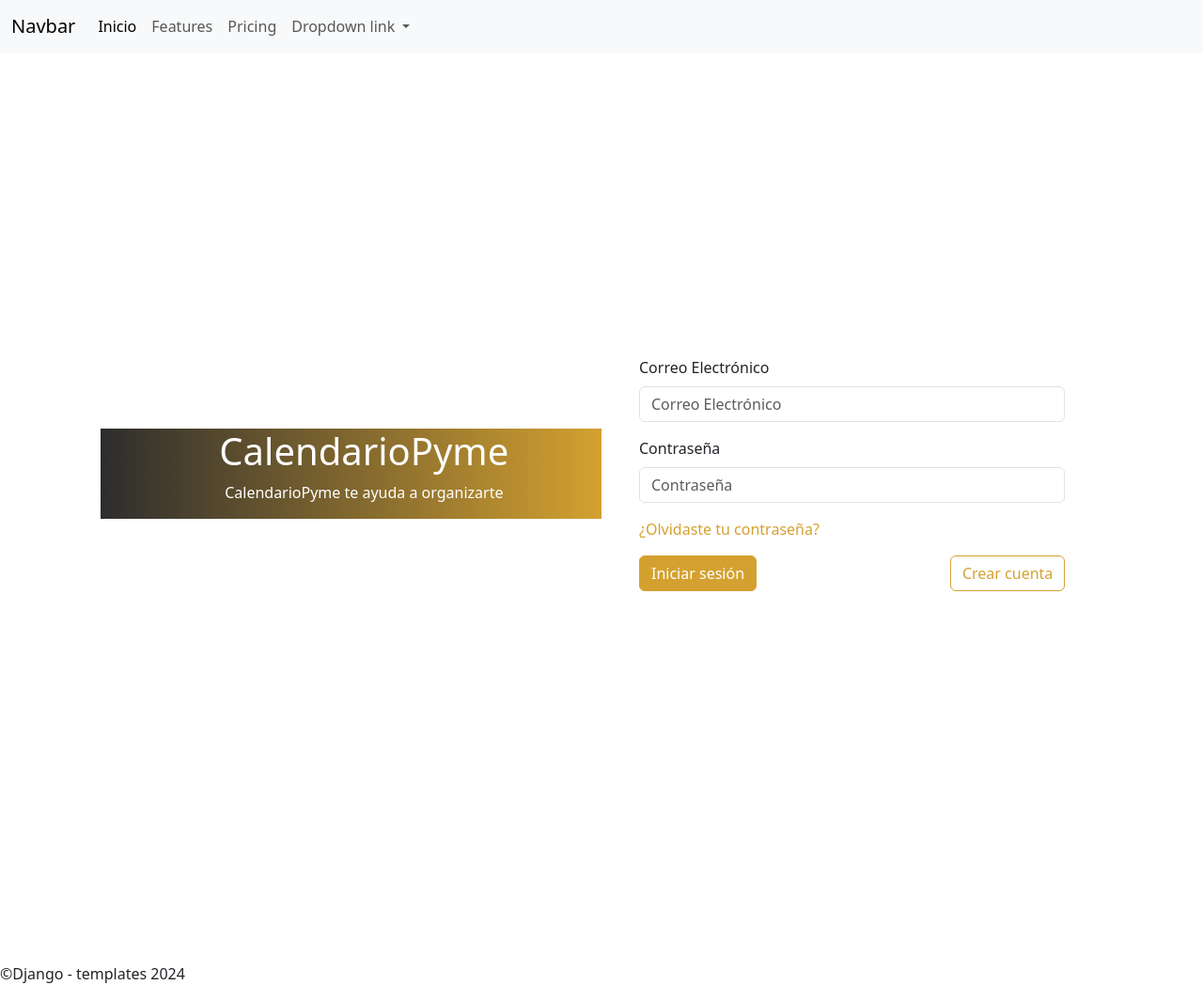
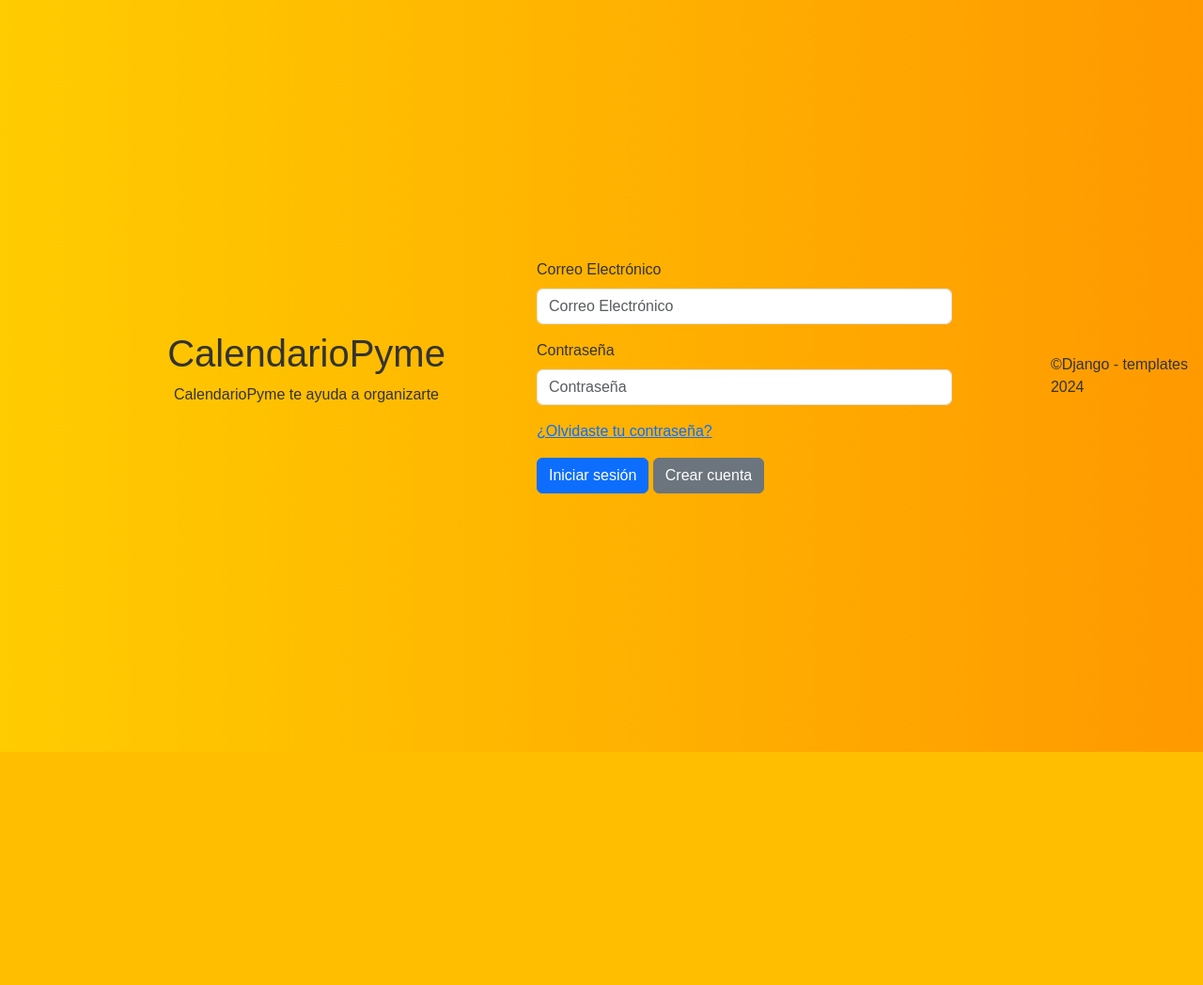
Before and after one commit to GabrielDelPino/calendariopymes, a Django app: template login/templates/login/index.html in a window 1280 px wide. Shown: the whole page at 94% size. After the commit the page ends 800 px from the top, so only its background shows below. Run offline with Django 5.2, Linux system fonts and the light colour scheme; the template is opened without the code that fills it, so the values that code supplies are empty; some libraries are stand-ins or nearby versions.

Commit message:
codigo modificado inicio de sesion creado

```diff
--- a/login/urls.py
+++ b/login/urls.py
@@ -1,8 +1,9 @@
+# login/urls.py
+
 from django.urls import path
 from . import views
 
-
-app_name = "login"
 urlpatterns = [
-    path('', views.index,name="index"),
+    path('login/', views.login_view, name='login'),  # Ruta para la vista de inicio de sesión
+    path('home/', views.home, name='home'),  # Ruta para la página de inicio
 ]
--- a/projecto/urls.py
+++ b/projecto/urls.py
@@ -14,10 +14,12 @@ Including another URLconf
     1. Import the include() function: from django.urls import include, path
     2. Add a URL to urlpatterns:  path('blog/', include('blog.urls'))
 """
+# projecto/urls.py
+
 from django.contrib import admin
 from django.urls import path, include
 
 urlpatterns = [
     path('admin/', admin.site.urls),
-    path('', include("login.urls")),
+    path('', include("login.urls")),  # Incluir las rutas de la aplicación de inicio de sesión
 ]
--- a/static/css/styles.css
+++ b/static/css/styles.css
@@ -1,59 +1,54 @@
-/* styles.css */
-
-.container {
+/* static/css/styles.css */
+body {
+    font-family: Arial, sans-serif;
+    background: linear-gradient(to right, #ffcc00, #ff9900);
+    color: #333;
     display: flex;
     justify-content: center;
     align-items: center;
-    height: 80vh;
-    box-shadow: 0 5px 15px rgba(0, 0, 0, 0.1);
-    margin-top: 40px;
+    height: 100vh;
+    margin: 0;
 }
 
-.left-section {
-    background: linear-gradient(to right, #2d2d2d, #d4a130);
-    color: white;
-    display: flex;
-    flex-direction: column;
-    justify-content: center;
-    padding-left: 40px;
+.container-form {
+    background: white;
+    padding: 20px;
+    border-radius: 8px;
+    box-shadow: 0 4px 10px rgba(0, 0, 0, 0.1);
+    width: 400px; /* Ajusta el ancho según sea necesario */
+    text-align: center;
 }
 
-.left-section h1 {
-    font-size: 2.5rem;
+.input-group {
+    margin: 15px 0;
 }
 
-.right-section {
-    padding: 40px;
-    background-color: #fff;
+.input-field {
+    width: 100%;
+    padding: 10px;
+    border: 1px solid #ccc;
+    border-radius: 4px;
 }
 
-.forgot-password {
-    display: block;
-    margin: 10px 0;
-    color: #d4a130;
+.button_large {
+    background-color: #ff9900;
+    color: white;
+    padding: 10px 15px;
+    border: none;
+    border-radius: 4px;
+    cursor: pointer;
+    width: 100%;
+}
+
+.button_large:hover {
+    background-color: #cc7a00;
+}
+
+.txt-verde {
+    color: #ff9900;
     text-decoration: none;
 }
 
-.forgot-password:hover {
+.txt-verde:hover {
     text-decoration: underline;
 }
-
-.button-group {
-    display: flex;
-    justify-content: space-between;
-}
-
-.btn-primary {
-    background-color: #d4a130;
-    border-color: #d4a130;
-}
-
-.btn-secondary {
-    background-color: #fff;
-    color: #d4a130;
-    border: 1px solid #d4a130;
-}
-
-.btn:hover {
-    background-color: #b68927;
-}
--- a/templates/base.html
+++ b/templates/base.html
@@ -4,47 +4,16 @@
     {% load static %}
     <meta charset="UTF-8">
     <meta name="viewport" content="width=device-width, initial-scale=1.0">
-    <title>{% block tittle %}Login {% endblock %}</title>
+    <title>{% block title %}Login {% endblock %}</title>
     <link rel="stylesheet" href="{% static 'css/bootstrap.min.css' %}">
     <link rel="stylesheet" href="{% static 'css/styles.css' %}">
 </head>
 <body>
-  <nav class="navbar navbar-expand-lg bg-body-tertiary">
-    <div class="container-fluid">
-      <a class="navbar-brand" href="#">Navbar</a>
-      <button class="navbar-toggler" type="button" data-bs-toggle="collapse" data-bs-target="#navbarNavDropdown" aria-controls="navbarNavDropdown" aria-expanded="false" aria-label="Toggle navigation">
-        <span class="navbar-toggler-icon"></span>
-      </button>
-      <div class="collapse navbar-collapse" id="navbarNavDropdown">
-        <ul class="navbar-nav">
-          <li class="nav-item">
-            <a class="nav-link active" aria-current="page" href="{% url 'login:index' %}">Inicio</a>
-          </li>
-          <li class="nav-item">
-            <a class="nav-link" href="#">Features</a>
-          </li>
-          <li class="nav-item">
-            <a class="nav-link" href="#">Pricing</a>
-          </li>
-          <li class="nav-item dropdown">
-            <a class="nav-link dropdown-toggle" href="#" role="button" data-bs-toggle="dropdown" aria-expanded="false">
-              Dropdown link
-            </a>
-            <ul class="dropdown-menu">
-              <li><a class="dropdown-item" href="#">Action</a></li>
-              <li><a class="dropdown-item" href="#">Another action</a></li>
-              <li><a class="dropdown-item" href="#">Something else here</a></li>
-            </ul>
-          </li>
-        </ul>
-      </div>
-    </div>
-  </nav>
-<br>
-<br>
-      {% block content %}
-      {% endblock %}
-      <br><br><br><br><br>
+    {% block content %}
+    <h1>Bienvenido al sistema</h1>
+    <p>Este es el contenido de la página después del inicio de sesión.</p>
+    {% endblock %}
+
     <footer>&copy;Django - templates 2024</footer>
 </body>
 </html>
```
Also changed, not shown: login/templatetags/custom_tags.py (added, +8 -0 lines), login/views.py (+22 -4 lines), projecto/settings.py (+11 -1 lines), templates/registration/login.html (added, +40 -0 lines), login/templatetags/__init__.py (added).
